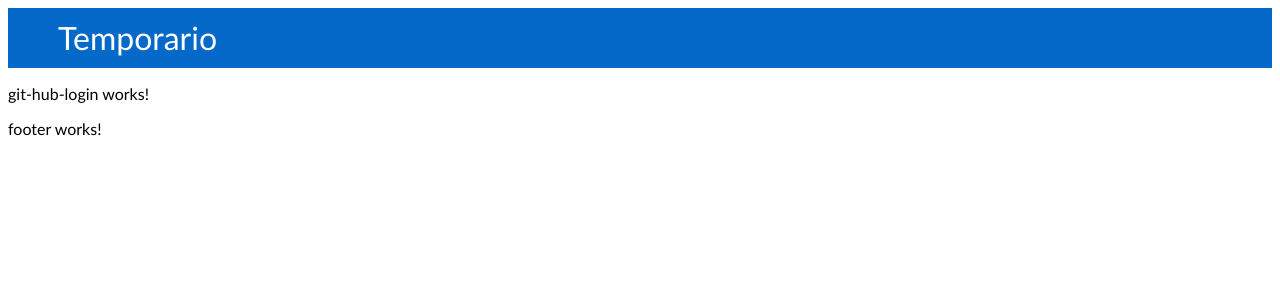
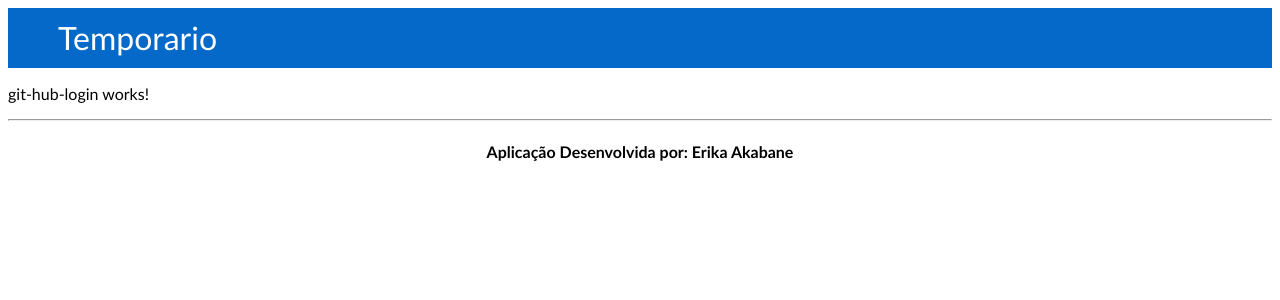
Before and after one commit to erikaAkab/repo-list-proj, an Angular app: page /login in a window 1280 px wide. Shown: the top 300 px of the page. Built offline with nearby package versions, Linux system fonts and the light colour scheme.

Commit message:
Insert text on footer

```diff
--- a/src/app/footer/footer.component.css
+++ b/src/app/footer/footer.component.css
@@ -0,0 +1,3 @@
+.footer {
+    text-align: center;
+}
--- a/src/app/footer/footer.component.html
+++ b/src/app/footer/footer.component.html
@@ -1,3 +1,4 @@
-<p>
-  footer works!
-</p>
+<div class="footer">
+  <hr>
+  <h4>Aplicação Desenvolvida por: Erika Akabane</h4>
+</div>
```
